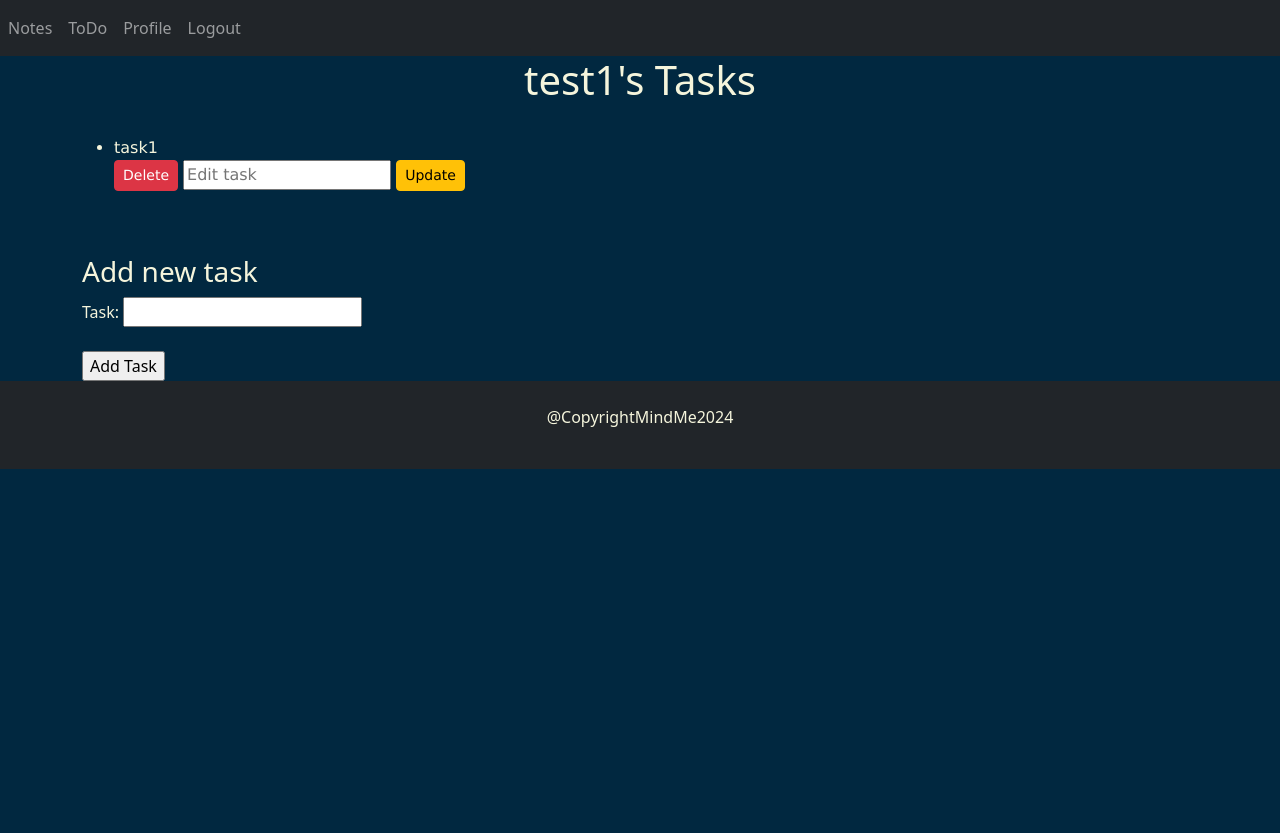
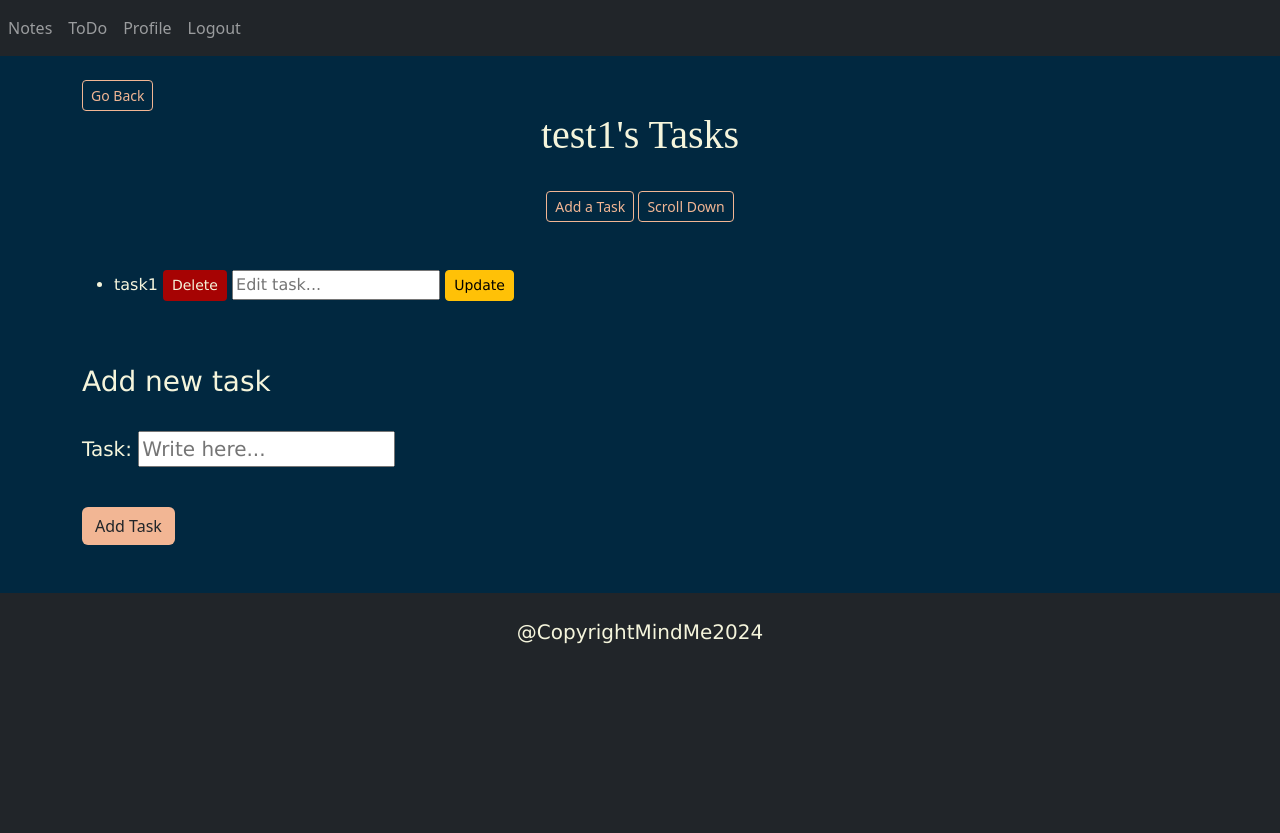
Before and after one commit to Hachimmia/MindMe, a Flask app: page /todo/5 in a window 1280 px wide. Before the commit the page ends 469 px from the top, so only its background shows below. Run offline with Flask 3, Linux system fonts and the light colour scheme; a user stored in the database is signed in; some libraries are stand-ins or nearby versions.

Commit message:
style finished

```diff
--- a/static/stylesheet.css
+++ b/static/stylesheet.css
@@ -3,6 +3,7 @@ body {
     /* #203140 !important;*/
     color: beige;
 }
+
 h1{
     text-align:center;
 }
@@ -14,7 +15,12 @@ h1{
 }
 
 .buttonsubmit{
-    background-color: #F2B694 !important;
+    background-color: #F2B694;
+    font-weight: 500;
+}
+.buttonsubmit:hover{
+    background-color: #e3834c;
+    color: beige
 }
 .notelink{
     text-decoration: none;
@@ -27,6 +33,8 @@ h1{
     border: none !important;
     margin: none !important;
     text-align: center;
+    min-height: 30vh; display: flex; flex-direction: column;
+
 }
 
 textarea{
@@ -36,3 +44,64 @@ textarea{
 li{
     font-family: Verdana, Geneva, Tahoma, sans-serif;
 }
+.mindme{
+    color: #F27E63;
+}
+.lists{
+    font-family: Verdana, Geneva, Tahoma, sans-serif;
+    color: beige;
+    text-decoration: none;
+}
+.lists:hover{
+    color: #F27E63;
+}
+li:hover{
+    color: #F27E63;
+}
+.formlist{
+    font-size: 15px !important;
+    width: 200px;
+
+}
+.btndelete{
+    background-color: #A60303;
+    color: beige;
+}
+.btndelete:hover{
+    background-color: rgb(166, 3, 3, 50%) !important;
+    color: beige;
+}
+.btndeletenote{
+    background-color: #A60303;
+    color: beige;
+}
+.btndeletenote:hover{
+    background-color: #6C0303 !important;
+    color: beige;
+}
+.btnupdate:hover{
+    background-color: #F29F05;
+}
+p{
+    font-size: 20px;
+    font-family: Verdana, Geneva, Tahoma, sans-serif;
+}
+.profile{
+    width: 50%;
+}
+.login{
+    width: 50%;
+}
+.modalbtt{
+    margin:2px;
+    padding: 0px;
+    border: 1px;
+    background-color: #A60303;
+}
+.x-btt{
+    color: beige;
+}
+.x-btt:hover{
+    background-color: #6C0303;
+    color: #F2B694;
+}
--- a/templates/base.html
+++ b/templates/base.html
@@ -86,18 +86,5 @@
     crossorigin="anonymous"
   ></script>
 
-    <script type="text/javascript">
-      function deleteNote(noteId) {
-  fetch("/delete-note", {
-    method: "POST",
-    body: JSON.stringify({ noteId: noteId }),
-  }).then((_res) => {
-    window.location.href = "/";
-  });
-  }
-</script>
-
-
-
 </body>
 </html>
--- a/templates/tasks.html
+++ b/templates/tasks.html
@@ -3,7 +3,16 @@
 {% block title %}ToDo{% endblock %}
 
 {% block content %}
-<h1 align="center">{{ list.list }}'s Tasks</h1>
+<br>
+<a class=" btn btn-sm notelink" href="/todo">Go Back</a>
+<br>
+<h1 align="center" class="notes">{{ list.list }}'s Tasks</h1>
+<br>
+<div align="center">
+    <a class=" btn btn-sm notelink" href="#task">Add a Task</a>
+    <a class=" btn btn-sm notelink" href="#end">Scroll Down</a>
+</div>
+<br>
 <br>
 <ul>
    {% for task in list.task %}
@@ -16,26 +25,30 @@
                     onchange="this.form.submit();"
                     {% if task.completed %}checked{% endif %}>-->
             {{ task.task }}
-            <br>
             <form action="/delete-task/{{ task.id }}" method="POST" style="display:inline;">
-                <button type="submit" class="btn btn-danger btn-sm">Delete</button>
+                <button type="submit" class="btn btndelete btn-sm">Delete</button>
             </form>
             <form action="/update-task/{{ task.id }}" method="POST" style="display:inline;">
-                <input type="text" name="new_task_content" placeholder="Edit task" required>
-                <button type="submit" class="btn btn-warning btn-sm">Update</button>
+                <input type="text" name="new_task_content" placeholder="Edit task..." required>
+                <button type="submit" class="btn btn-warning btnupdate btn-sm">Update</button>
             </form>
         </li>
+        <br>
     {% endfor %}
+    <div>
+        <p id="end"></p>
+    </div>
 </ul>
 <br>
+<h3 class="welcome">Add new task</h3>
 <br>
-<h3>Add new task</h3>
 <form action="/todo/{{ list.id }}" method="POST">
     <div>
-        Task: <input type="text" id="task" name="task">
+        <p>Task: <input type="text" id="task" name="task" placeholder="Write here..."></p>
         <br>
-        <br>
-        <input type="submit" value="Add Task">
+        <button type="submit" value="Add Task" class="btn buttonsubmit">Add Task</button>
     </div>
 </form>
+<br>
+<br>
 {% endblock %}
```
Also changed, not shown: templates/index.html (+7 -8 lines), templates/login.html (+11 -4 lines), templates/profile.html (+19 -11 lines), templates/signup.html (+15 -6 lines), templates/todo.html (+25 -12 lines), instance/database.db.
